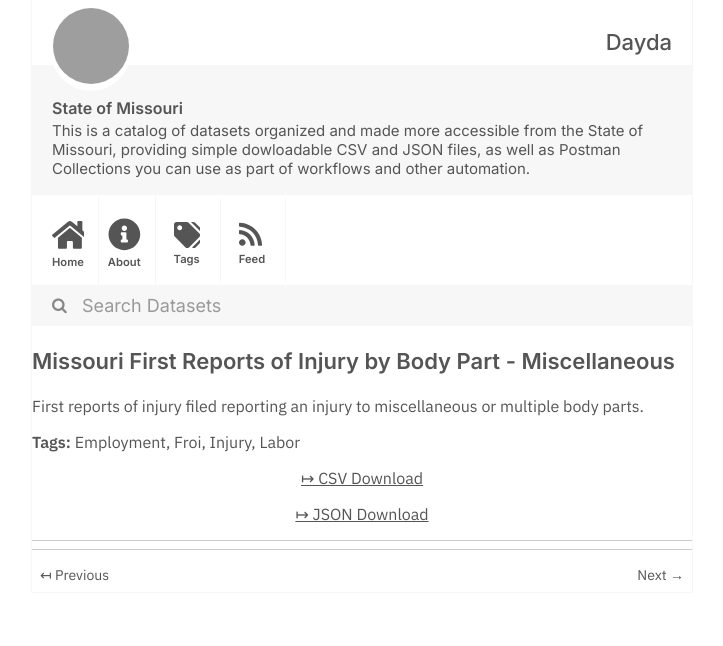
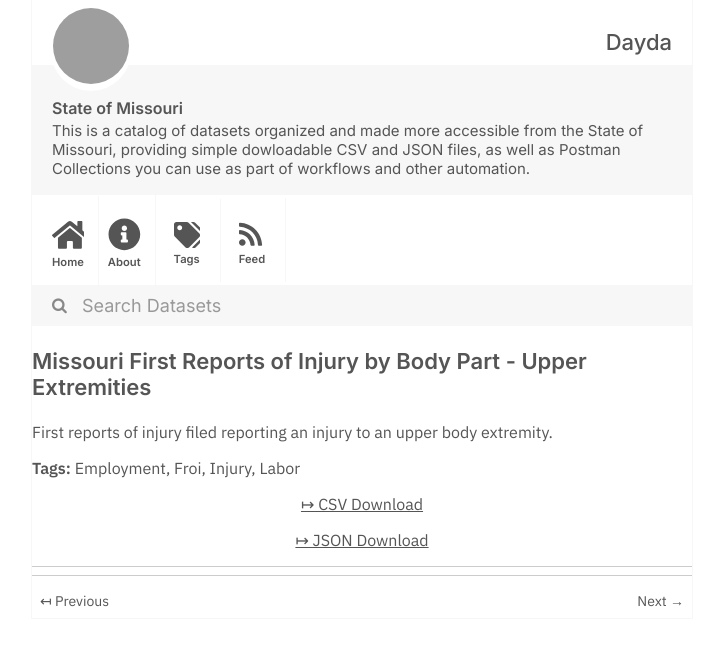
Before and after one commit to dayda-entities/state-of-missouri, a Jekyll site: the page built from _posts/2020-11-10-missouri-first-reports-of-inju.md, in a window 1280 px wide, cut to the strip 0-646 px from the top of the page. Shown: the whole strip, without its empty margins (278-1001 px from the left). Built offline with Jekyll 4.4.1, drawn with Linux system fonts in a browser that asks for light colours; grey boxes are pictures that could not be loaded.

```diff
--- a/_posts/2020-11-10-missouri-first-reports-of-inju.md
+++ b/_posts/2020-11-10-missouri-first-reports-of-inju.md
@@ -1,7 +1,7 @@
 ---
-title: Missouri First Reports of Injury by Body Part - Miscellaneous
-created: '2020-11-10T17:23:37.066101'
-modified: '2020-11-10T17:23:37.066108'
+title: Missouri First Reports of Injury by Body Part - Upper Extremities
+created: '2020-11-10T17:23:42.924671'
+modified: '2020-11-10T17:23:42.924682'
 state: active
 type: dataset
 tags:
@@ -11,9 +11,9 @@ tags:
   - Labor
 groups:
   - Local Government
-csv_url: 'https://data.mo.gov/api/views/g5ud-am38/rows.csv?accessType=DOWNLOAD'
-json_url: 'https://data.mo.gov/api/views/g5ud-am38/rows.json?accessType=DOWNLOAD'
+csv_url: 'https://data.mo.gov/api/views/r8ne-bg6j/rows.csv?accessType=DOWNLOAD'
+json_url: 'https://data.mo.gov/api/views/r8ne-bg6j/rows.json?accessType=DOWNLOAD'
 layout: post
 
 ---
-First reports of injury filed reporting an injury to miscellaneous or multiple body parts.
+First reports of injury filed reporting an injury to an upper body extremity.
```
